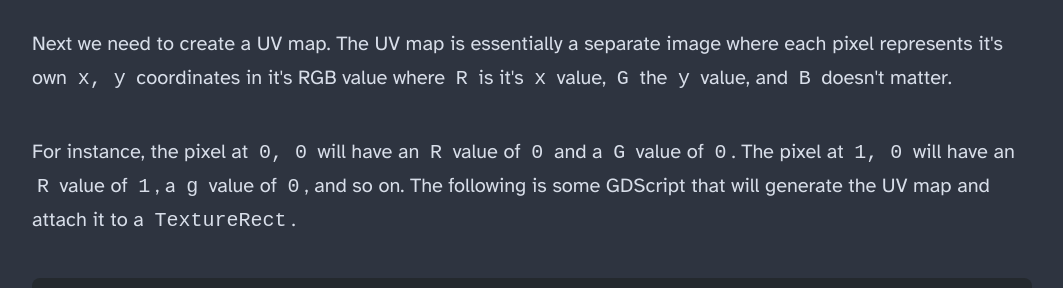
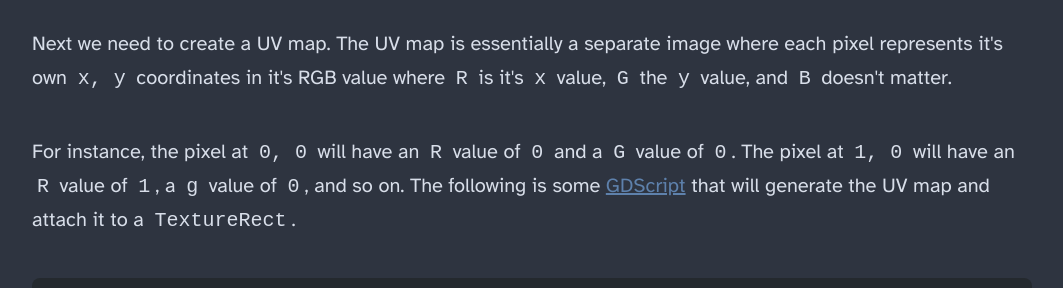
Before and after one commit to jenterkin/blog, an Astro site: page /posts/lets-make-a-pixel-art-editor-part-1 in a window 1280 px wide. Shown: the part 3040-3328 px from the top of the page, without its empty margins (108-1171 px from the left). Built offline with nearby package versions, Linux system fonts and the light colour scheme; Astro itself is replaced by a stand-in of ours; code samples lack their colours.

Commit message:
add gdscript link

````diff
--- a/src/content/blog/lets-make-a-pixel-art-editor-part-1.mdx
+++ b/src/content/blog/lets-make-a-pixel-art-editor-part-1.mdx
@@ -22,7 +22,7 @@ First, create a reference image. I made a cute slime.
 
 Next we need to create a UV map. The UV map is essentially a separate image where each pixel represents it's own `x, y` coordinates in it's RGB value where `R` is it's `x` value, `G` the `y` value, and `B` doesn't matter.
 
-For instance, the pixel at `0, 0` will have an `R` value of `0` and a `G` value of `0`. The pixel at `1, 0` will have an `R` value of `1`, a `g` value of `0`, and so on. The following is some GDScript that will generate the UV map and attach it to a `TextureRect`.
+For instance, the pixel at `0, 0` will have an `R` value of `0` and a `G` value of `0`. The pixel at `1, 0` will have an `R` value of `1`, a `g` value of `0`, and so on. The following is some [GDScript](https://docs.godotengine.org/en/stable/tutorials/scripting/gdscript/gdscript_basics.html) that will generate the UV map and attach it to a `TextureRect`.
 
 ```gdscript
 extends TextureRect
````
